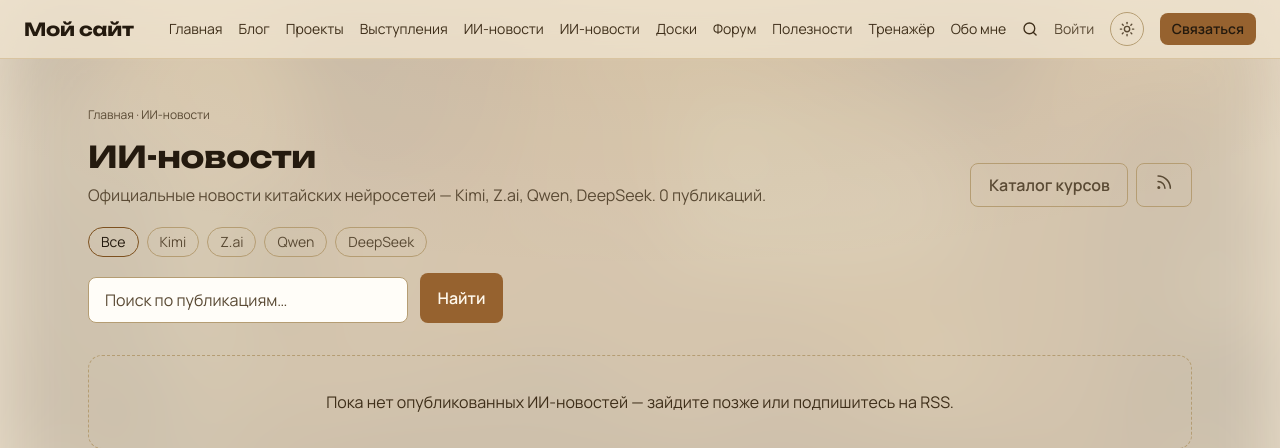
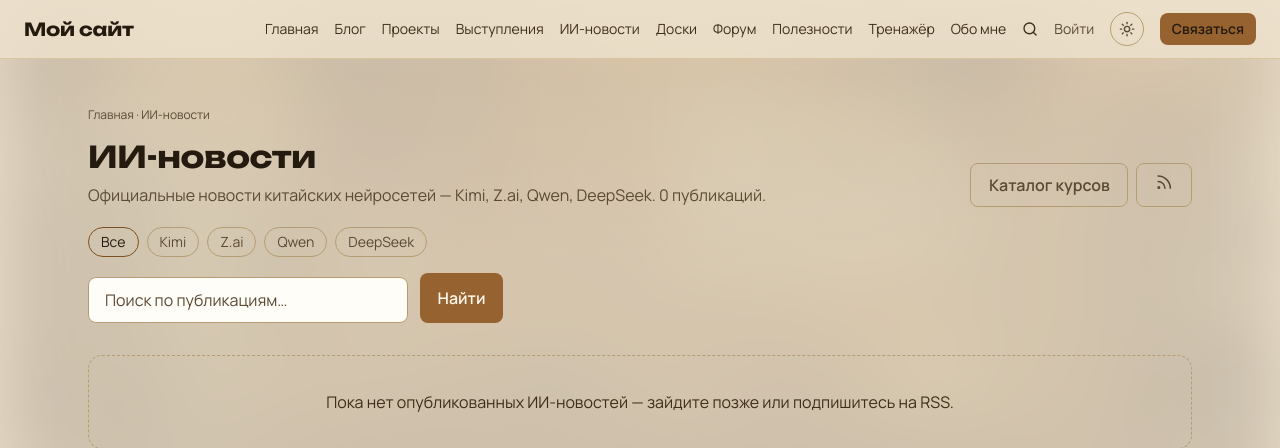
Before and after one commit to KostyaSemenkov/mysite, a Django app: page /ai/ in a window 1280 px wide. Shown: the top 448 px of the page. Run offline with Django 5.2, Linux system fonts and the light colour scheme; data that the repository does not hold is empty.

Commit message:
Fix: remove duplicate ИИ-новости nav link

```diff
--- a/templates/base.html
+++ b/templates/base.html
@@ -67,7 +67,6 @@
         <a href="{% url 'blog:post_list' %}" class="hover:text-white">Блог</a>
         <a href="{% url 'projects:project_list' %}" class="hover:text-white hidden xl:inline">Проекты</a>
         <a href="{% url 'talks:talk_list' %}" class="hover:text-white hidden xl:inline">Выступления</a>
-        <a href="/ai/" class="hover:text-white">ИИ-новости</a>
         <a href="/ai/" class="hover:text-white">ИИ-новости</a>
       <a href="/boardapp/sso/" class="hover:text-white">Доски</a>
         <a href="{% url 'forum:topic_list' %}" class="hover:text-white">Форум</a>
```
